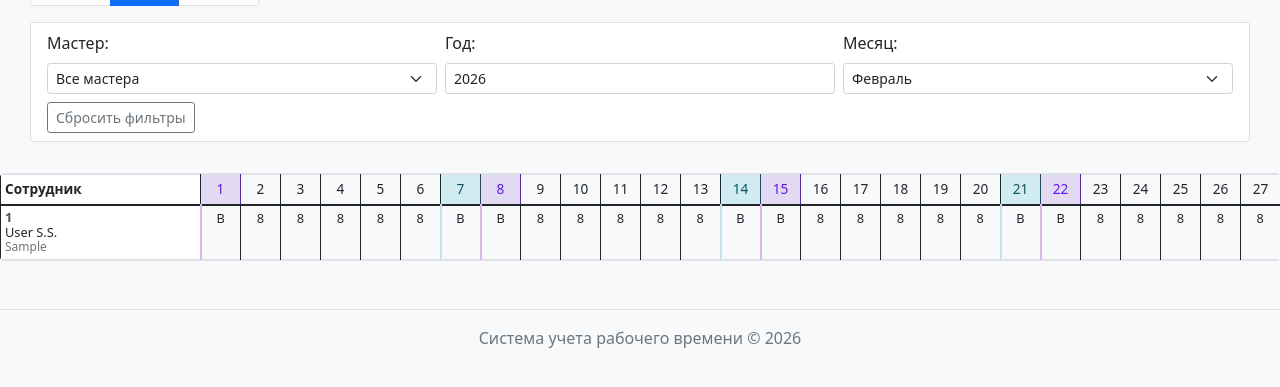
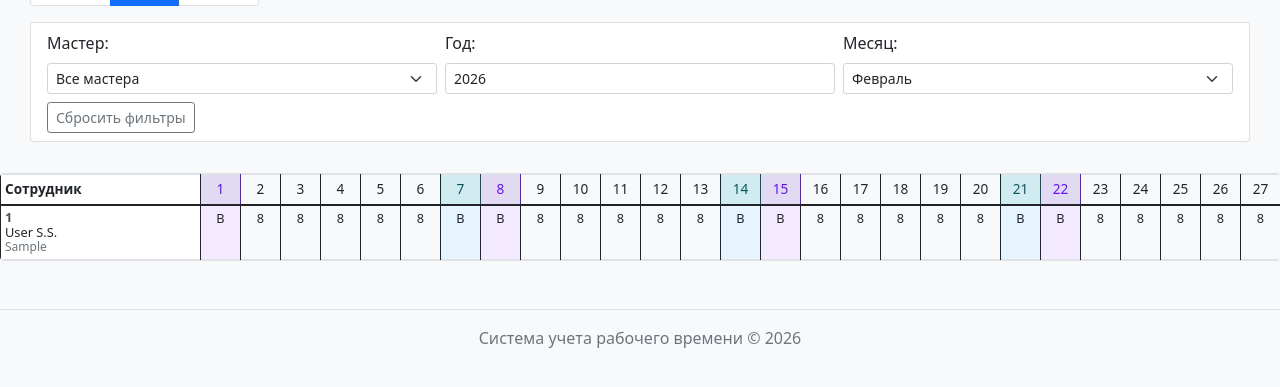
Before and after one commit to k1slee/worktime_tracking, a Django app: page /timesheet/monthly-table/ in a window 1280 px wide. Shown: the part 143-530 px from the top of the page. Run offline with Django 4.2, Linux system fonts and the light colour scheme; a user stored in the database is signed in; tables that the repository leaves empty hold one stand-in row (values such as "Sample post").

Commit message:
заливка ячеек + убрать точку

```diff
--- a/templates/timesheet/monthly_table.html
+++ b/templates/timesheet/monthly_table.html
@@ -43,16 +43,20 @@
         max-width: 100%;
     }
 
-    /* Стили для субботы */
-    .saturday {
-        background-color: #e8f4fd !important;
-        border-left: 2px solid #bee5eb !important;
-    }
-
-    /* Стили для воскресенья */
-    .sunday {
-        background-color: #f8f0fc !important;
-        border-left: 2px solid #e0b3f2 !important;
+    /* Стили для субботы (заливка всей колонки) */
+    .timesheet-table td.day-cell.saturday {
+        background-color: #e6f4ff !important;
+    }
+    .timesheet-table td.day-cell.saturday:hover {
+        background-color: #e6f4ff !important;
+    }
+
+    /* Стили для воскресенья (заливка всей колонки) */
+    .timesheet-table td.day-cell.sunday {
+        background-color: #f3eaff !important;
+    }
+    .timesheet-table td.day-cell.sunday:hover {
+        background-color: #f3eaff !important;
     }
 
     /* Стили для заголовков выходных дней */
@@ -272,8 +276,9 @@
         font-size: 0;
     }
 
+    /* Скрыть желтую точку (черновик) */
     .cell-status-draft {
-        background-color: #ffc107;
+        display: none !important;
     }
 
     .cell-status-submitted {
```
